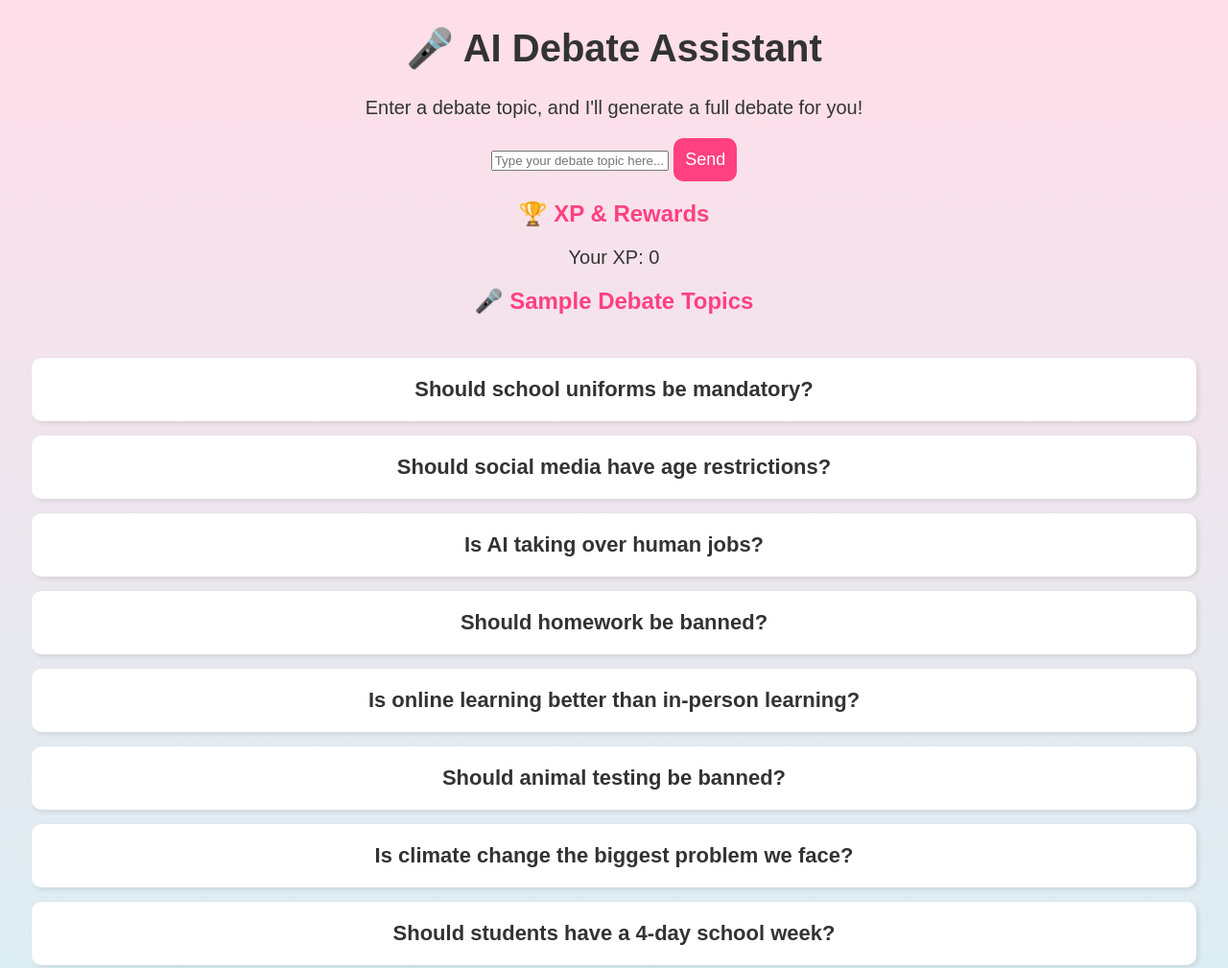
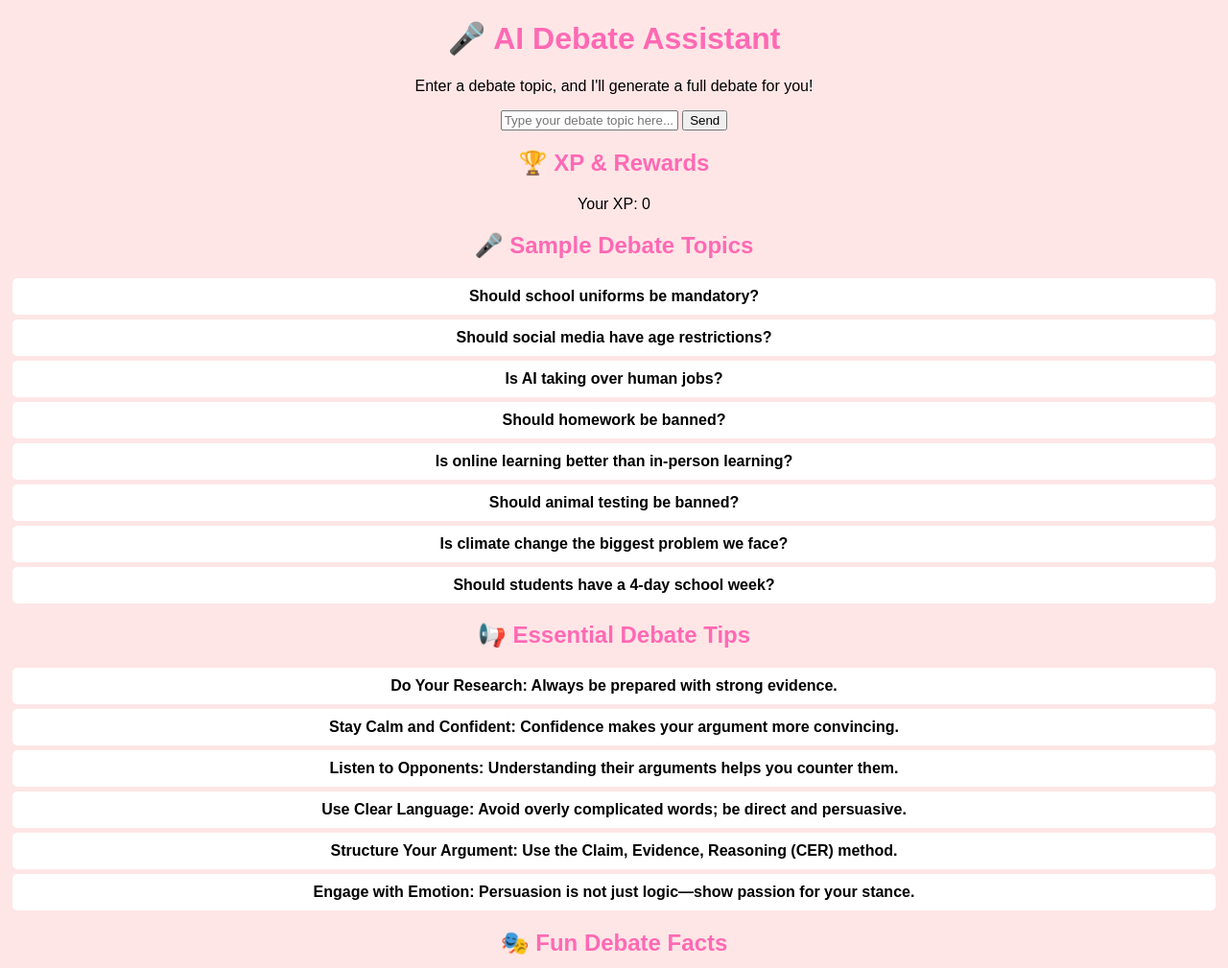
Before and after one commit to coolnoor5/AI-Debate-Assistant, a plain HTML site: page index.html in a window 1280 px wide. Shown: the top 1009 px of the page at 96% size. Drawn offline with Linux system fonts and the light colour scheme.

Commit message:
Update styles.css

```diff
--- a/styles.css
+++ b/styles.css
@@ -1,65 +1,34 @@
 body {
-    font-family: 'Poppins', sans-serif;
-    background: linear-gradient(to bottom, #ffdee9, #b5fffc);
+    font-family: "Arial", sans-serif;
+    background-color: #FFE6E6;
     text-align: center;
-    color: #333;
-    font-size: 20px;
 }
 
-header {
-    background: linear-gradient(to right, #ff4d6d, #ffa69e);
-    padding: 25px;
-    border-radius: 10px;
-    color: white;
-    font-size: 28px;
-    font-weight: bold;
-}
-
-h2 {
-    color: #ff4081;
-    font-size: 24px;
+h1, h2 {
+    color: #ff69b4;
 }
 
 ul {
     list-style-type: none;
-    padding: 10px;
+    padding: 0;
 }
 
-ul li {
-    background: white;
-    padding: 20px;
-    margin: 15px;
-    border-radius: 10px;
-    box-shadow: 2px 2px 5px rgba(0,0,0,0.1);
-    font-size: 22px;
+li {
+    background-color: #fff;
+    padding: 10px;
+    margin: 5px;
+    border-radius: 5px;
     cursor: pointer;
     font-weight: bold;
 }
 
-button {
-    background-color: #ff4081;
-    color: white;
-    padding: 12px;
-    border: none;
-    border-radius: 10px;
-    cursor: pointer;
-    font-size: 18px;
+li:hover {
+    background-color: #ffcccb;
 }
 
-button:hover {
-    background-color: #e91e63;
+.debate-details {
+    background-color: #fff3f3;
+    padding: 10px;
+    border-radius: 5px;
+    margin-top: 5px;
 }
-
-.debate-box {
-    background-color: #fffaf0;
-    padding: 20px;
-    border-radius: 10px;
-    margin-top: 15px;
-    box-shadow: 2px 2px 5px rgba(0,0,0,0.2);
-    font-size: 18px;
-    font-weight: bold;
-}
-
-.hidden {
-    display: none;
-}
```
